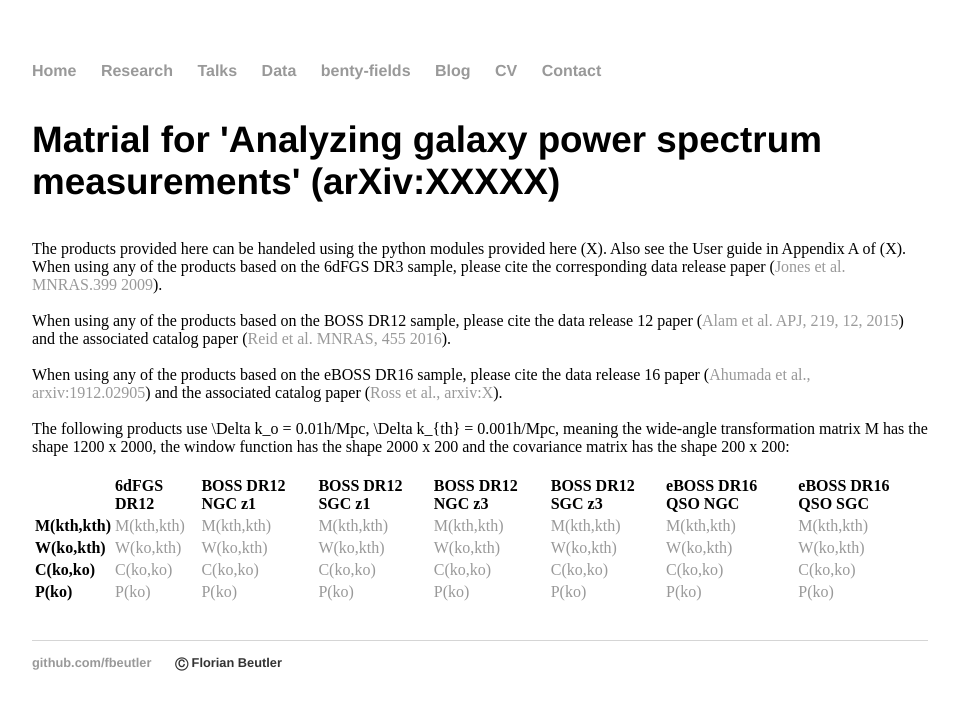
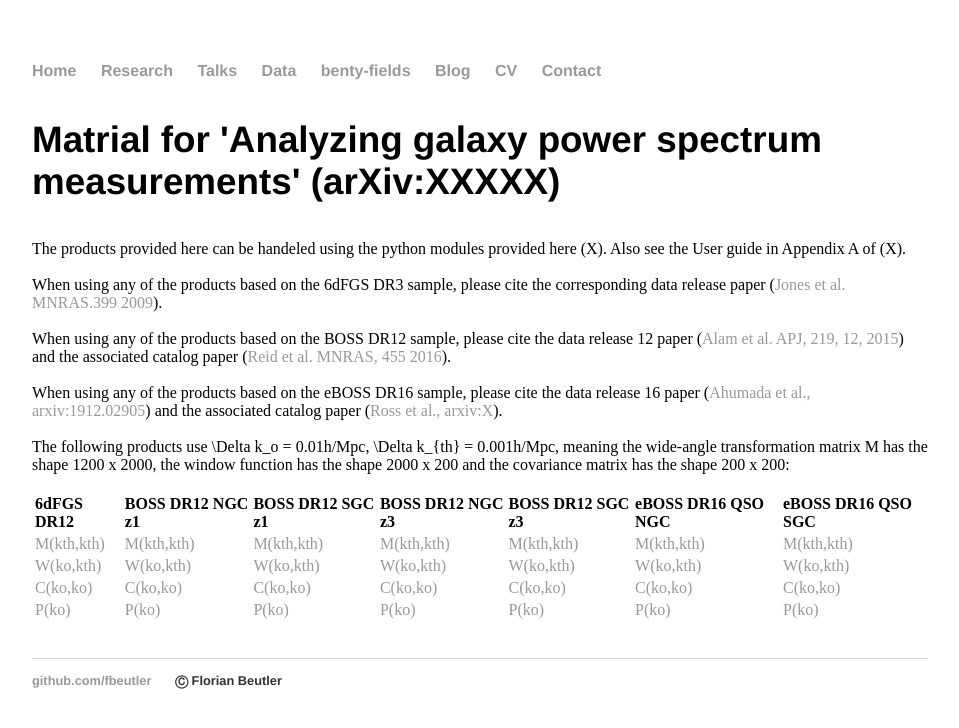
Before and after one commit to fbeutler/fbeutler.github.io, a Jekyll site: the page built from hub/deconv_paper.html, in a window 1280 px wide. Shown: the top 728 px of the page, without its empty margins (160-1119 px from the left). Built offline with Jekyll 4.4.1, drawn with Linux system fonts in a browser that asks for light colours.

Commit message:
Update deconv_paper.html

```diff
--- a/hub/deconv_paper.html
+++ b/hub/deconv_paper.html
@@ -6,7 +6,7 @@ title: Some material
     <h3>Matrial for 'Analyzing galaxy power spectrum measurements' (arXiv:XXXXX)</h3>
 
     The products provided here can be handeled using the python modules provided here (X). Also see the User guide in
-    Appendix A of (X).
+    Appendix A of (X).<br><br>
 
 	    When using any of the products based on the 6dFGS DR3 sample, please cite the corresponding data release paper
 	    (<a href="https://academic.oup.com/mnras/article/399/2/683/1060396" target="_blank">Jones et al.
@@ -29,7 +29,6 @@ title: Some material
 
 <table style="width:100%">
   <tr style="text-align: left">
-    <th></th>
     <th>6dFGS DR12</th>
     <th>BOSS DR12 NGC z1</th>
     <th>BOSS DR12 SGC z1</th>
@@ -39,7 +38,6 @@ title: Some material
     <th>eBOSS DR16 QSO SGC</th>
   </tr>
   <tr style="text-align: left">
-    <td><b>M(kth,kth)</b></td>
     <td><a href="M_6dFGS_DR3_1_1_1_1_1_1200_2000.matrix.gz">M(kth,kth)</a></td>
     <td><a href="M_BOSS_DR12_NGC_z1_V6C_1_1_1_1_1_1200_2000.matrix.gz">M(kth,kth)</a></td>
     <td><a href="M_BOSS_DR12_SGC_z1_V6C_1_1_1_1_1_1200_2000.matrix.gz">M(kth,kth)</a></td>
@@ -49,7 +47,6 @@ title: Some material
     <td><a href="M_eBOSS_DR16_QSO_SGC_1_1_1_1_1_1200_2000.matrix.gz">M(kth,kth)</a></td>
   </tr>
   <tr style="text-align: left">
-    <td><b>W(ko,kth)</b></td>
     <td><a href="W_6dFGS_DR3_1_1_1_1_1_10_2000_2000.matrix.gz">W(ko,kth)</a></td>
     <td><a href="W_BOSS_DR12_NGC_z1_V6C_1_1_1_1_1_10_2000_2000.matrix.gz">W(ko,kth)</a></td>
     <td><a href="W_BOSS_DR12_SGC_z1_V6C_1_1_1_1_1_10_2000_2000.matrix.gz">W(ko,kth)</a></td>
@@ -59,7 +56,6 @@ title: Some material
     <td><a href="W_eBOSS_DR16_QSO_SGC_1_1_1_1_1_10_2000_2000.matrix.gz">W(ko,kth)</a></td>
   </tr>
   <tr style="text-align: left">
-    <td><b>C(ko,ko)</b></td>
     <td><a href="C_600_6dFGS_DR3_1_1_1_1_1_10_200_200.matrix.gz">C(ko,ko)</a></td>
     <td><a href="C_2048_BOSS_DR12_NGC_z1_V6C_1_1_1_1_1_10_200_200.matrix.gz">C(ko,ko)</a></td>
     <td><a href="C_2048_BOSS_DR12_SGC_z1_V6C_1_1_1_1_1_10_200_200.matrix.gz">C(ko,ko)</a></td>
@@ -69,7 +65,6 @@ title: Some material
     <td><a href="C_1000_eBOSS_DR16_QSO_SGC_1_1_1_1_1_10_200_200.matrix.gz">C(ko,ko)</a></td>
   </tr>
   <tr style="text-align: left">
-    <td><b>P(ko)</b></td>
     <td><a href="X.tar.gz">P(ko)</a></td>
     <td><a href="X.tar.gz">P(ko)</a></td>
     <td><a href="X.tar.gz">P(ko)</a></td>
```
